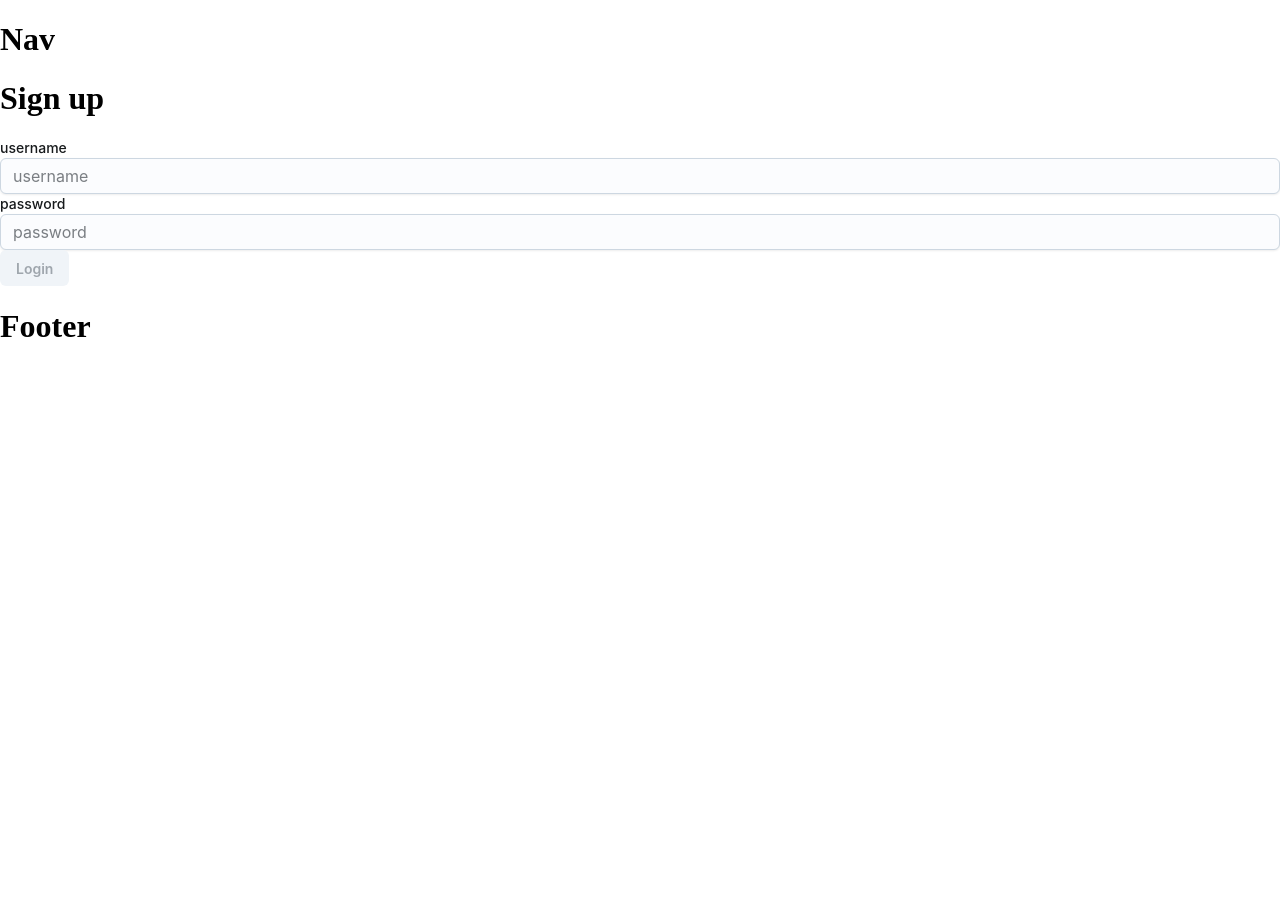
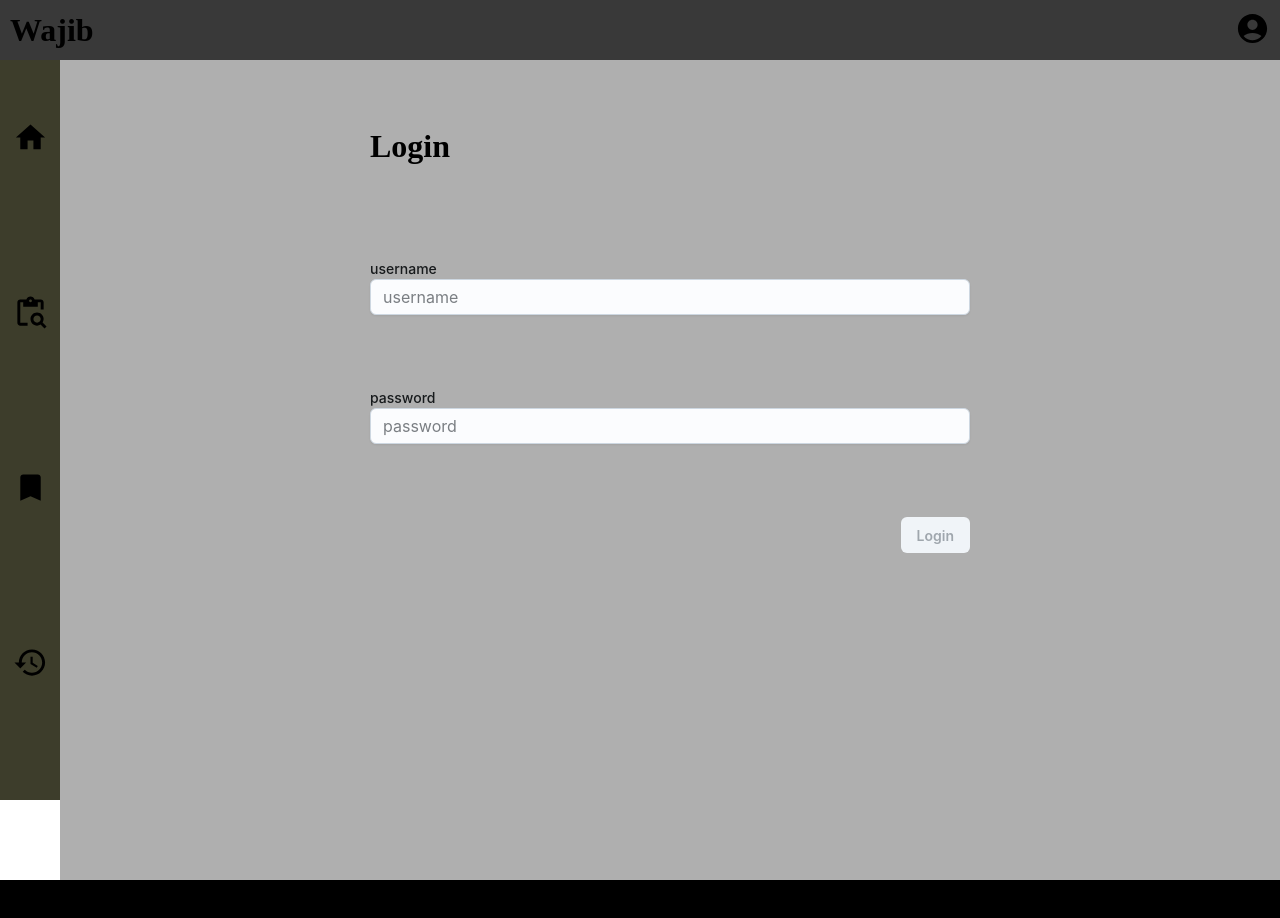
Before and after one commit to Sami-aburwaise/Wajib-Front-end, a React (Vite) app in the folder Wajib/: page /Login in a window 1280 px wide. Shown: the top 918 px of the page. Before the commit the page ends 800 px from the top, so only its background shows below. Built offline with nearby package versions, Linux system fonts and the light colour scheme.

Commit message:
make components and style

```diff
--- a/Wajib/package.json
+++ b/Wajib/package.json
@@ -12,10 +12,13 @@
   "dependencies": {
     "@emotion/react": "^11.11.1",
     "@emotion/styled": "^11.11.0",
+    "@mui/icons-material": "^5.14.16",
     "@mui/joy": "^5.0.0-beta.14",
+    "@mui/material": "^5.14.17",
     "axios": "^1.6.1",
     "react": "^18.2.0",
     "react-dom": "^18.2.0",
+    "react-pro-sidebar": "^1.1.0-alpha.1",
     "react-router-dom": "^6.18.0"
   },
   "devDependencies": {
--- a/Wajib/src/App.css
+++ b/Wajib/src/App.css
@@ -3,3 +3,99 @@ html, body{
   margin: 0;
   padding: 0;
 }
+
+header{
+  background-color: rgb(57, 57, 57);
+  z-index: 1;
+  position: fixed;
+  top: 0;
+  left: 0;
+  height: 60px;
+  width: 100%;
+  display: flex;
+  justify-content: space-between;
+  align-items: center;
+}
+
+header > *{
+  margin: 10px ;
+}
+
+aside{
+  background-color: rgb(61, 61, 43);
+  position: fixed;
+  top: 0;
+  left: 0;
+  height: 100%;
+  width: 60px;
+  display: flex;
+  flex-direction: column;
+  justify-content: space-evenly;
+  align-items: center;
+  transition: width 0.1s ease-out;
+}
+
+.sideBar-link{
+  text-decoration: none;
+  color: black;
+  width: 100%;
+  display: flex;
+  align-items: center;
+}
+
+.sideBar-link > *{
+  margin:  20px auto;
+}
+
+.sideBar-link:hover{
+  background-color: rgb(92, 92, 65);
+}
+
+.sideBar-link h2{
+  display: none;
+}
+aside:hover > .sideBar-link h2{
+  display: inline;
+}
+
+
+
+aside:hover{
+  width: 200px;
+}
+
+
+main{
+  margin-top: 60px;
+  margin-left: 60px;
+  height: 100vh;
+  padding: 10px;
+  background-color: rgb(175, 175, 175);
+  transition: margin 0.1s ease-out;
+  overflow: hidden;
+}
+aside:hover ~ main {
+  margin-left: 200px;
+}
+
+footer{
+  background-color: black;
+  position: relative;
+  bottom: 0;
+  width: 100%;
+  height: 60px;
+  display: flex;
+}
+
+form{
+  margin: 0 auto;
+  width: 50%;
+  min-width: 300px;
+  height: 65%;
+  display: flex;
+  flex-direction: column;
+  justify-content: space-around;
+}
+form button{
+  align-self: flex-end;
+}
--- a/Wajib/src/App.jsx
+++ b/Wajib/src/App.jsx
@@ -1,7 +1,9 @@
 import Home from './pages/Home'
 import SignUp from './pages/SignUp'
 import Login from './pages/Login'
+import Questions from './pages/Questions'
 import Nav from './components/Nav'
+import SideBar from './components/SideBar'
 import Footer from './components/Footer'
 import { useEffect, useState } from 'react'
 import { Routes, Route } from 'react-router-dom'
@@ -9,20 +11,32 @@ import axios from 'axios'
 import './App.css'
 
 const App = () => {
-  const [user, setUser] = useState({})
+  const [user, setUser] = useState(null)
 
-  useEffect(() => {}, [])
+  const checkToken = async () => {
+    const user = await checkSession()
+    await setUser(user)
+  }
+
+  useEffect(() => {
+    const token = localStorage.getItem('token')
+    if (token) {
+      checkToken()
+    }
+  }, [])
 
   return (
     <div>
-      <header>
       <Nav />
-      </header>
+      <SideBar user={user} />
+      <main>
         <Routes>
           <Route path="/" element={<Home />} />
           <Route path="/signup" element={<SignUp />} />
           <Route path="/Login" element={<Login setUser={setUser} />} />
+          <Route path="/questions" element={<Questions />} />
         </Routes>
+      </main>
       <footer>
         <Footer />
       </footer>
--- a/Wajib/src/components/Footer.jsx
+++ b/Wajib/src/components/Footer.jsx
@@ -1,7 +1,7 @@
 const Footer = () => {
   return (
     <div>
-      <h1>Footer</h1>
+      <h3>Footer</h3>
     </div>
   )
 }
--- a/Wajib/src/components/Nav.jsx
+++ b/Wajib/src/components/Nav.jsx
@@ -1,8 +1,15 @@
+import AccountCircleIcon from '@mui/icons-material/AccountCircle'
+
 const Nav = () => {
   return (
-    <div>
-      <h1>Nav</h1>
-    </div>
+    <header>
+      <h1>Wajib</h1>
+      <nav>
+      </nav>
+      <div className="account-section">
+        <AccountCircleIcon fontSize="large" />
+      </div>
+    </header>
   )
 }
 
--- /dev/null
+++ b/Wajib/src/components/SideBar.jsx
@@ -0,0 +1,30 @@
+import HomeIcon from '@mui/icons-material/Home'
+import ContentPasteSearchIcon from '@mui/icons-material/ContentPasteSearch'
+import BookmarkIcon from '@mui/icons-material/Bookmark'
+import HistoryIcon from '@mui/icons-material/History'
+import { NavLink } from 'react-router-dom'
+
+const SideBar = () => {
+  return (
+    <aside>
+      <NavLink to="/" className="sideBar-link">
+        <HomeIcon fontSize="large" />
+        <h2>Home</h2>
+      </NavLink>
+      <NavLink to="/questions" className="sideBar-link">
+        <ContentPasteSearchIcon fontSize="large" />
+        <h2>Questions</h2>
+      </NavLink>
+      <NavLink className="sideBar-link">
+        <BookmarkIcon fontSize="large" />
+        <h2>Saves</h2>
+      </NavLink>
+      <NavLink className="sideBar-link">
+        <HistoryIcon fontSize="large" />
+        <h2>History</h2>
+      </NavLink>
+    </aside>
+  )
+}
+
+export default SideBar
--- a/Wajib/src/pages/Login.jsx
+++ b/Wajib/src/pages/Login.jsx
@@ -33,7 +33,8 @@ const Login = ({ setUser }) => {
 
   return (
     <form onSubmit={handleSubmit}>
-      <h1>Sign up</h1>
+      <h1>Login</h1>
+      <div>
         <FormLabel>username</FormLabel>
         <Input
           placeholder="username"
@@ -41,6 +42,8 @@ const Login = ({ setUser }) => {
           onChange={handleChange}
           value={formState.username}
         />
+      </div>
+      <div>
         <FormLabel>password</FormLabel>
         <Input
           placeholder="password"
@@ -48,6 +51,7 @@ const Login = ({ setUser }) => {
           onChange={handleChange}
           value={formState.password}
         />
+      </div>
 
       <Button disabled={valid} type="submit">
         Login
--- /dev/null
+++ b/Wajib/src/pages/Questions.jsx
@@ -0,0 +1,10 @@
+const Questions = () => {
+  return (
+    <div>
+      <h1>Wajib</h1>
+      <h2>hello this is question list</h2>
+    </div>
+  )
+}
+
+export default Questions
--- a/Wajib/src/pages/SignUp.jsx
+++ b/Wajib/src/pages/SignUp.jsx
@@ -37,6 +37,7 @@ const SignUp = () => {
 
   return (
     <form onSubmit={handleSubmit}>
+      <div>
         <h1>Sign up</h1>
         <FormLabel>username</FormLabel>
         <Input
@@ -45,7 +46,8 @@ const SignUp = () => {
           onChange={handleChange}
           value={formState.username}
         />
-
+      </div>
+      <div>
         <FormLabel>email</FormLabel>
         <Input
           placeholder="email"
@@ -53,7 +55,8 @@ const SignUp = () => {
           onChange={handleChange}
           value={formState.email}
         />
-
+      </div>
+      <div>
         <FormLabel>password</FormLabel>
         <Input
           placeholder="password"
@@ -61,7 +64,8 @@ const SignUp = () => {
           onChange={handleChange}
           value={formState.password}
         />
-
+      </div>
+      <div>
         <FormLabel>confirm password</FormLabel>
         <Input
           placeholder="confirm password"
@@ -69,7 +73,7 @@ const SignUp = () => {
           onChange={handleChange}
           value={formState.confirmPassword}
         />
-
+      </div>
       <Button disabled={valid} type="submit">
         sign up
       </Button>
```
Also changed, not shown: 1 other file (tests, documents, lock files or other folders). Lines whose indentation alone changed are shown as unchanged.
